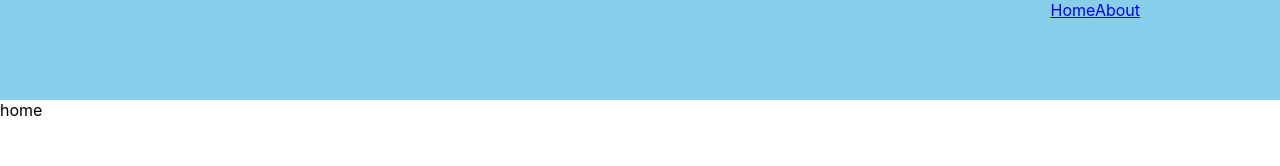
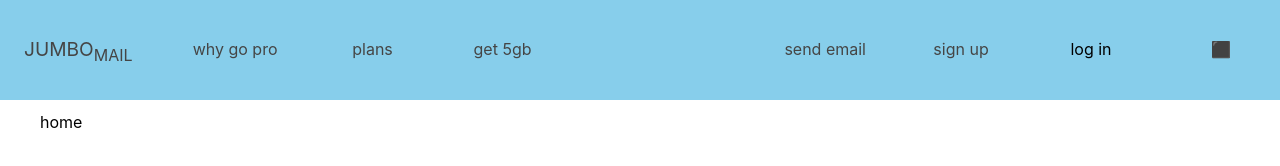
Before and after one commit to datner/jumbo-mail, a React app: page /en/ in a window 1280 px wide. Built offline with nearby package versions, Linux system fonts and the light colour scheme.

Commit message:
I'll have to recommit everything anyways

```diff
--- a/package.json
+++ b/package.json
@@ -3,6 +3,7 @@
   "version": "0.1.0",
   "private": true,
   "dependencies": {
+    "classnames": "^2.2.6",
     "immer": "^3.2.0",
     "jest-enzyme": "^7.1.0",
     "node-sass": "^4.12.0",
--- /dev/null
+++ b/src/_constants.scss
@@ -0,0 +1,2 @@
+$text-black: #454545;
+$unit: 12px;
--- a/src/components/Header/Header.js
+++ b/src/components/Header/Header.js
@@ -1,17 +1,24 @@
 import React from "react";
 import "./Header.scss";
-import Link from "components/Link";
+import { NavLink } from "components/Link";
 
 const Header = () => (
   <nav>
     <div className="header">
-      <div className="right-links">
-        <Link to="/signup"></Link>
+      <div className="links">
+        <NavLink exact to="/">
+          JUMBO<sub>mail</sub>
+        </NavLink>
+        <NavLink to="/why-go-pro"> why go pro </NavLink>
+        <NavLink to="/plans"> plans </NavLink>
+        <NavLink to="/get-5gb"> get 5gb </NavLink>
       </div>
       <div className="spacer" />
-      <div className="left-links">
-        <Link to="/">Home</Link>
-        <Link to="/about">About</Link>
+      <div className="links">
+        <NavLink to="/send-email"> send email </NavLink>
+        <NavLink to="/signup"> sign up </NavLink>
+        <a onClick={() => alert("lamo")}> log in </a>
+        <a to="/signup"> ⬛ </a>
       </div>
     </div>
   </nav>
--- a/src/components/Header/Header.scss
+++ b/src/components/Header/Header.scss
@@ -1,15 +1,14 @@
-@import "../../utils/helpers.scss";
+@import "utils/_helpers.scss";
 
 nav {
   background: skyblue;
   .header {
     @include flex-vertical-center;
-    //   padding: 12px 24px;
     display: flex;
     height: 100px;
     justify-content: center;
     margin: 0 auto;
-    max-width: 1000px;
+    max-width: 1800px;
 
     .spacer {
       flex-grow: 1;
@@ -17,7 +16,7 @@ nav {
 
     .links {
       display: flex;
-      div {
+      a {
         text-align: center;
         padding: 12px 24px;
         line-height: 75px;
@@ -26,6 +25,9 @@ nav {
           background: rgba(0, 0, 0, 0.1);
           cursor: pointer;
         }
+        &:not(:last-child) {
+          margin-right: 12px;
+        }
       }
     }
   }
--- a/src/components/Link/Link.js
+++ b/src/components/Link/Link.js
@@ -1,14 +1,19 @@
 import React from "react";
-import { Link as L } from "react-router-dom";
+import classNames from "classnames";
+import { Link as L, NavLink as NL } from "react-router-dom";
 import { useLanguage } from "contexts/languageContext";
 
 import "./Link.scss";
 
-const Link = props => {
+const makeLink = Component => props => {
   const { getPath } = useLanguage();
+  const className = classNames(["jm-link", props.className]);
   const to = getPath(props.to);
-  console.log({to})
-  return <L {...props} to={to} />;
+  console.log({ to });
+  return <Component {...{ ...props, to, className }} />;
 };
 
+const Link = makeLink(L);
+export const NavLink = makeLink(NL);
+
 export default Link;
--- a/src/components/Link/Link.scss
+++ b/src/components/Link/Link.scss
@@ -0,0 +1,14 @@
+@import "_constants.scss";
+
+.jm-link {
+  text-decoration: none;
+  color: $text-black;
+  transition: 0.2s;
+  &:hover {
+    letter-spacing: 5px;
+  }
+  &.active {
+    font-size: 1.2rem;
+    text-transform: uppercase;
+  }
+}
--- a/src/components/Link/index.js
+++ b/src/components/Link/index.js
@@ -1,3 +1 @@
-import Link from './Link';
-
-export default Link
+export { default, NavLink } from "./Link";
--- a/src/components/Page/Page.js
+++ b/src/components/Page/Page.js
@@ -1,6 +1,7 @@
 import React from "react";
 import Header from "components/Header";
 import LanguageDetector from "./LanguageDetector";
+import "./Page.scss";
 
 /**
  * Page wrapper, everything here is on every page
@@ -10,7 +11,7 @@ const Page = ({ children }) => {
     <div>
       <LanguageDetector />
       <Header />
-      {children}
+      <div className="layout">{children}</div>
     </div>
   );
 };
--- a/src/components/Page/Page.scss
+++ b/src/components/Page/Page.scss
@@ -0,0 +1,7 @@
+@import "_constants.scss";
+
+.layout {
+  max-width: 1200px;
+  margin: 0 auto;
+  padding: $unit $unit*2;
+}
--- a/src/contexts/languageContext/languageContext.js
+++ b/src/contexts/languageContext/languageContext.js
@@ -7,18 +7,20 @@ import languageFactory, { languages } from "./languageFactory";
  */
 const initialState = () => {
   const lang = localStorage.getItem("lang");
-  if (languages.includes(lang)) return { lang };
-  return { lang: languages[0] };
+  const state = {
+    direction: lang === "he" ? "rtl" : "ltr",
+    lang: languages.includes(lang) ? lang : languages[0]
+  };
+  return state;
 };
 
-const [LanguageProvider, useLanguage, withLanguage] = useStore(languageFactory, initialState);
+const [LanguageProvider, useLanguage, withLanguage] = useStore(
+  languageFactory,
+  initialState
+);
 
 export const languageInitState = initialState();
 
-export {
-  useLanguage,
-  LanguageProvider,
-  withLanguage,
-};
+export { useLanguage, LanguageProvider, withLanguage };
 
 export default LanguageProvider;
--- a/src/contexts/languageContext/languageFactory.js
+++ b/src/contexts/languageContext/languageFactory.js
@@ -7,11 +7,6 @@ export const languages = ["en", "he", "rus", "it", "sp"];
 /**
  * language API factory.
  * has the capabilities to get and set the language.
- * exposed api:
- * setLanguage,
- * getLanguage,
- * getPath,
- * getLanguages,
  *
  * @param {Object} obj - given to the function by the 'useApi' hook
  * @param {Object} obj.state - the state of a language context
@@ -31,6 +26,7 @@ export function languageFactory({ state, setState }) {
     if (lang === state.lang) return;
     if (languages.includes(lang))
       updateState(draft => {
+        draft.direction = lang === "he" ? "rtl" : "ltr";
         draft.lang = lang;
         localStorage.setItem("lang", lang);
       });
@@ -53,6 +49,8 @@ export function languageFactory({ state, setState }) {
    */
   const getLanguage = () => state.lang;
 
+  const getDirection = () => state.direction;
+
   /**
    * @returns the supported languages
    */
@@ -67,9 +65,13 @@ export function languageFactory({ state, setState }) {
     if (to === null) return `/${state.lang}/`;
 
     // why would this happen?
-    if (Array.isArray(to)) return `/${state.lang}/`;
+    if (Array.isArray(to)) {
+      console.warn(
+        "languageFactory.getPath received an array, this should not happen"
+      );
+      return `/${state.lang}/`;
+    }
 
-    // check typeof
     switch (typeof to) {
       case "object":
         return concatPath(to);
@@ -82,7 +84,7 @@ export function languageFactory({ state, setState }) {
   };
 
   //finally, return the API
-  return { setLanguage, getLanguage, getPath, getLanguages };
+  return { setLanguage, getLanguage, getPath, getLanguages, getDirection };
 }
 
 export default languageFactory;
```
Also changed, not shown: src/contexts/languageContext/langaugeContext.test.js (+7 -1 lines), src/utils/_animations.scss (added), src/utils/_helpers.scss (renamed from src/utils/helpers.scss), 2 other files.
